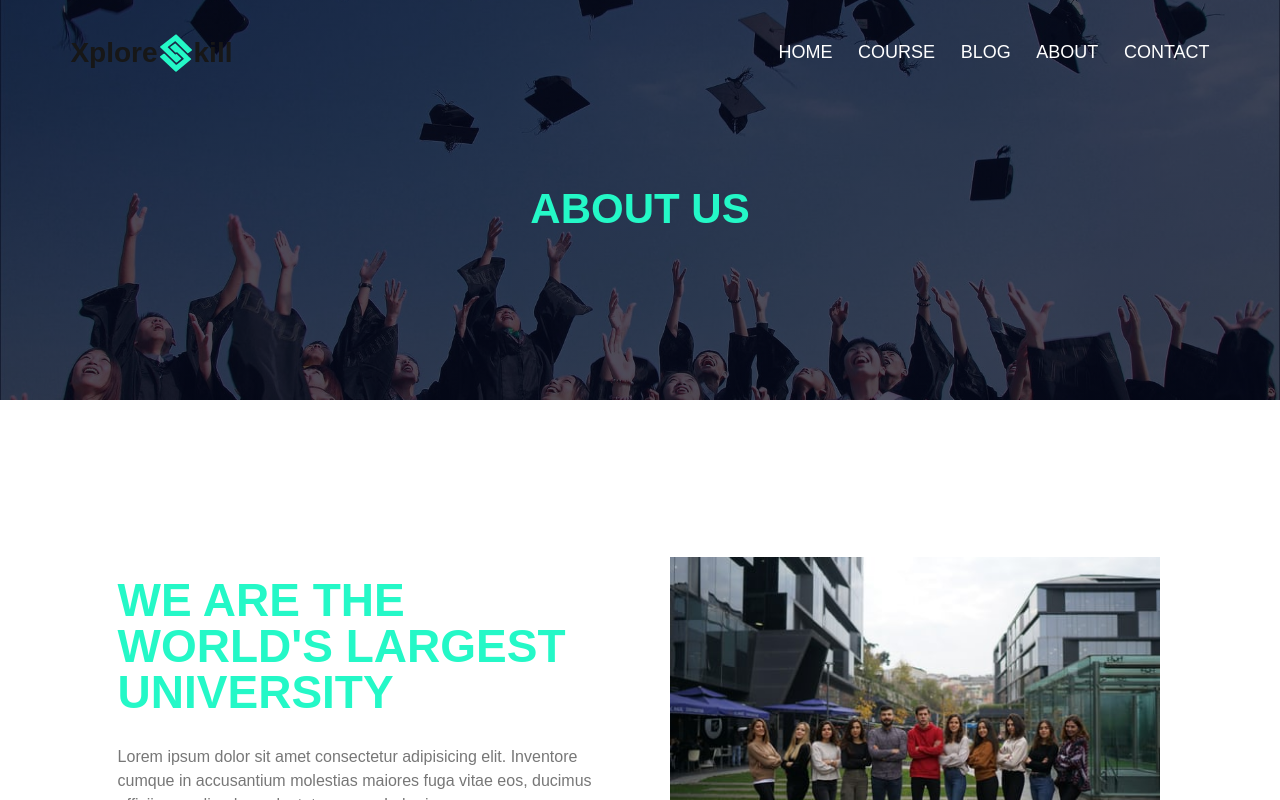
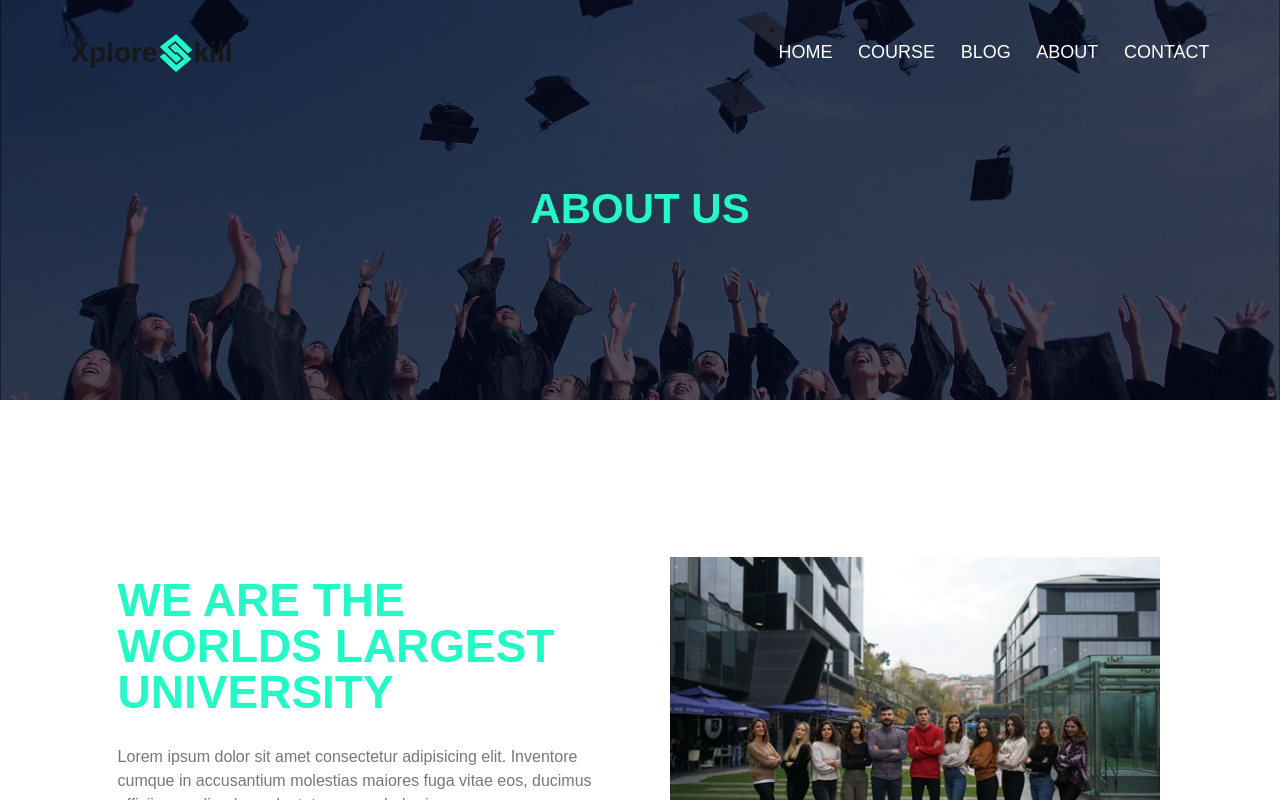
Before and after one commit to Syed-Khizar-k/my-tsx, a Next.js app: page /about in a window 1280 px wide. Shown: the top 800 px of the page. Built offline with nearby package versions, Linux system fonts and the light colour scheme.

Commit message:
errors removed

```diff
--- a/src/app/about/page.tsx
+++ b/src/app/about/page.tsx
@@ -13,7 +13,7 @@ const aboutPage = () => {
       <section className="px-[7vw] py-[12.3vw] flex flex-col-reverse md:flex-row w-full">
         <div className="text-sec md:w-[50%] px-[28px] py-[10px]">
           <h1 className="uppercase md:text-[46px] text-[22px] font-extrabold text-lime md:leading-[46px] py-[10px]">
-            We are the world's largest University
+            We are the worlds largest University
           </h1>
           <p className="text-grey py-[20px] ">
             Lorem ipsum dolor sit amet consectetur adipisicing elit. Inventore
--- a/src/components/footer.tsx
+++ b/src/components/footer.tsx
@@ -1,6 +1,4 @@
 import {
-  FaStar,
-  FaStarHalfAlt,
   FaLinkedin,
   FaFacebook,
   FaInstagram,
--- a/src/components/navbar.tsx
+++ b/src/components/navbar.tsx
@@ -2,13 +2,13 @@ import Link from "next/link";
 export const Navbar = () => {
   return (
     <nav className="navigation w-full flex justify-between  items-center ">
-      <a
+      <Link
         href="/"
         className="text-[22px] sm:text-[28px] font-extrabold flex text-center items-center border-none  ">
         <span> Xplore</span>
         <img src="/LOGO.svg" alt="" className="h-[48px] w-[36px] p-[2px]" />
         <span>kill</span>
-      </a>
+      </Link>
       <div>
         <ul className="md:flex hidden gap-[2vw] font-medium text-[18px] ">
           <li>
```
